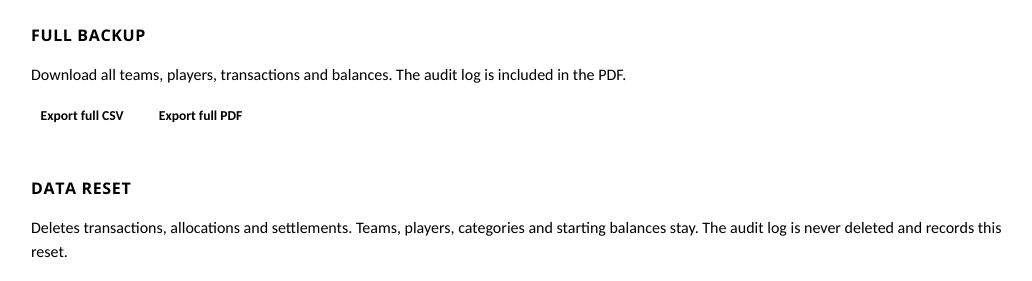
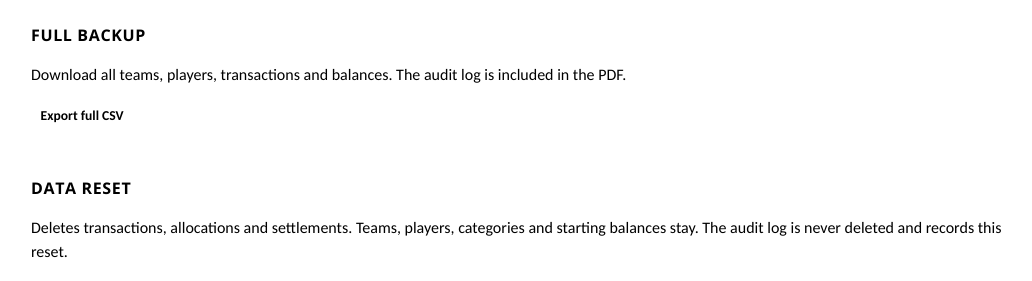
Before and after one commit to digitalrockstar/ehcc-admin, a Python web app: template app/templates/settings.html in a window 1280 px wide. Shown: the part 875-1156 px from the top of the page, without its empty margins (221-1253 px from the left). Run offline with Jinja, Linux system fonts and the light colour scheme; the template is opened without the code that fills it, so the values that code supplies are empty.

Commit message:
Remove full PDF export action while retaining route

```diff
--- a/app/templates/settings.html
+++ b/app/templates/settings.html
@@ -68,7 +68,6 @@
   <p>Download all teams, players, transactions and balances. The audit log is included in the PDF.</p>
   <div class="actions">
     <a href="/export/full/csv" class="btn small ghost">Export full CSV</a>
-    <a href="/export/full/pdf" class="btn small ghost">Export full PDF</a>
   </div>
 </section>
 
```
